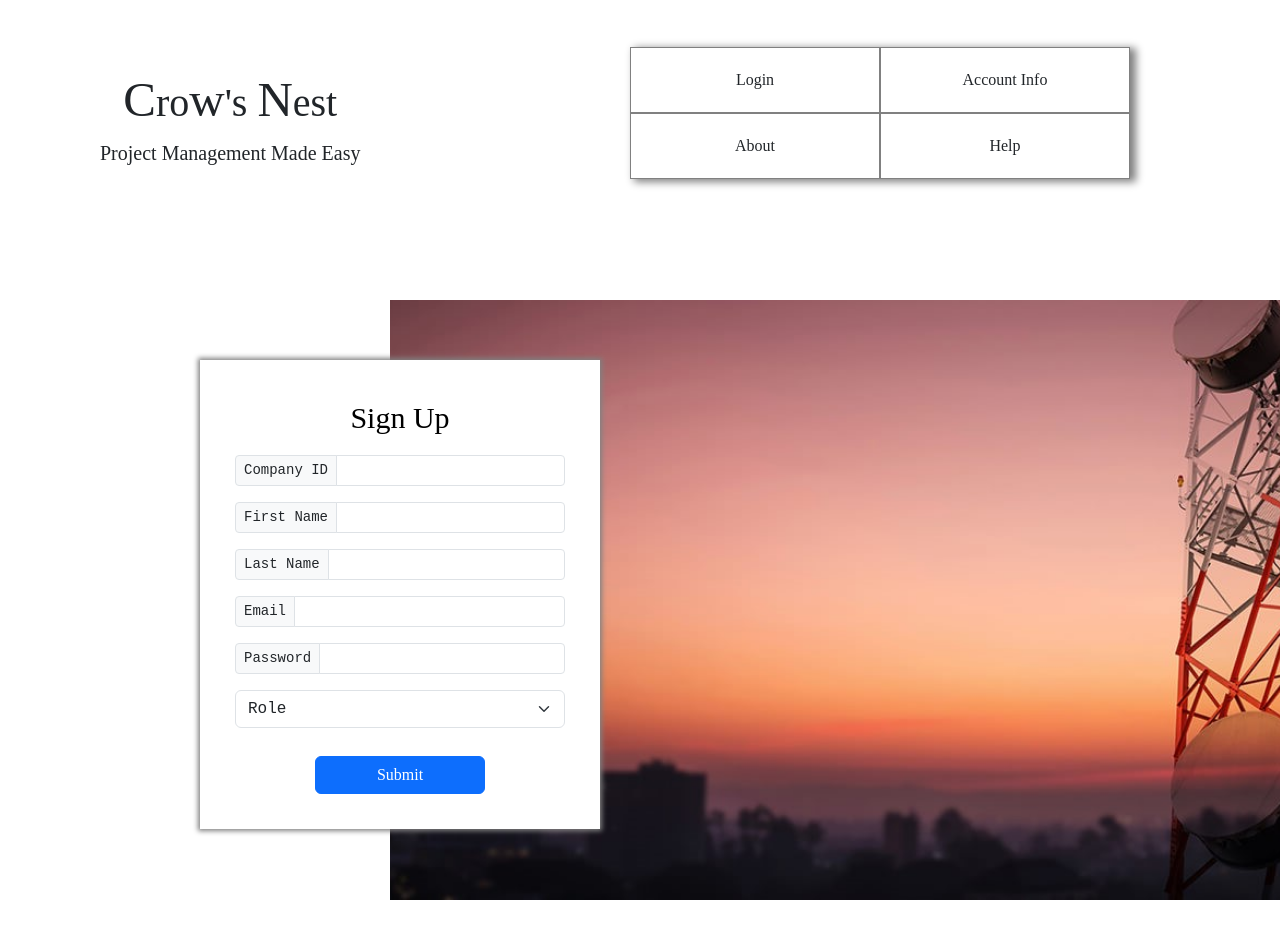
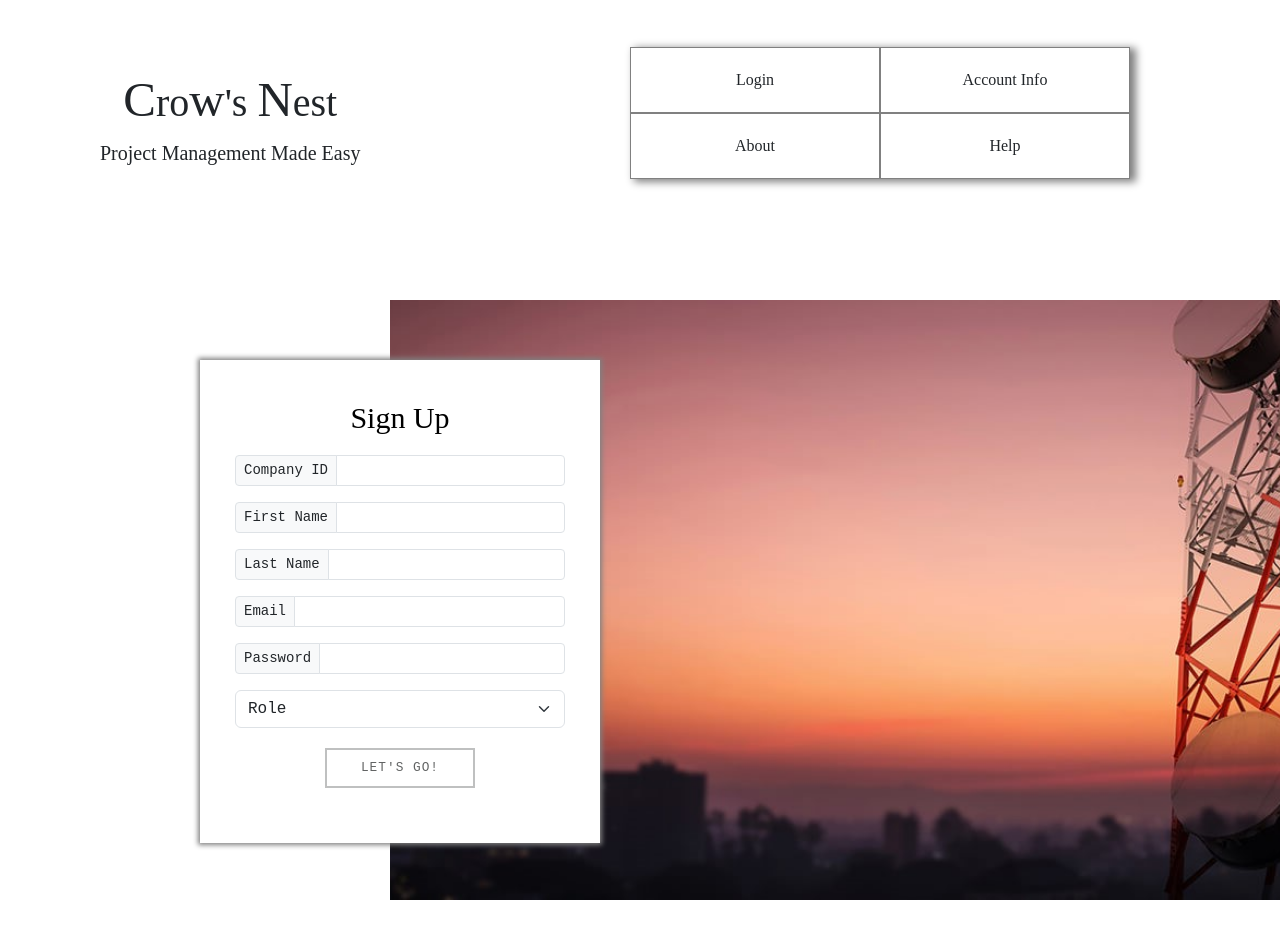
Before and after one commit to Sttorek/crows-nest, a React (Create React App) app: page / in a window 1280 px wide. Shown: the top 938 px of the page. Built offline with nearby package versions, Linux system fonts and the light colour scheme; grey boxes are pictures that could not be loaded; a web font is replaced by a local one.

Commit message:
changed signup button

```diff
--- a/src/App.css
+++ b/src/App.css
@@ -73,7 +73,7 @@ nav {
 }
 
 .signUpCnt div {
-  font-family: 'Courier New', Courier, monospace;
+  font-family: "Courier New", Courier, monospace;
 }
 
 .signUpTitle {
@@ -82,13 +82,68 @@ nav {
 }
 
 .selectMe {
-    font-family: 'Courier New', Courier, monospace;
-
+  font-family: "Courier New", Courier, monospace;
 }
 
-.signUpBtn {
-  margin-top: 28px;
-  width: 170px;
+.button {
+  display: inline-flex;
+  height: 40px;
+  width: 150px;
+  border: 2px solid #bfc0c0;
+  margin: 20px 20px 20px 20px;
+  color: #bfc0c0;
+  text-transform: uppercase;
+  text-decoration: none;
+  font-size: 0.8em;
+  letter-spacing: 1.5px;
+  align-items: center;
+  justify-content: center;
+  overflow: hidden;
+}
+
+.submitt {
+  color: #616363;
+  text-decoration: none;
+  letter-spacing: 1px;
+}
+
+#button-7 {
+  position: relative;
+  overflow: hidden;
+  cursor: pointer;
+}
+
+#button-7 a {
+  position: relative;
+  left: 0;
+  transition: all 0.35s ease-Out;
+}
+
+#dub-arrow {
+  width: 100%;
+  height: 100%;
+  background: #bfc0c0;
+  left: -200px;
+  position: absolute;
+  padding: 0;
+  display: flex;
+  align-items: center;
+  justify-content: center;
+  transition: all 0.35s ease-Out;
+  bottom: 0;
+}
+
+#button-7 img {
+  width: 20px;
+  height: auto;
+}
+
+#button-7:hover #dub-arrow {
+  left: 0;
+}
+
+#button-7:hover a {
+  left: 150px;
 }
 
 .homeImgCnt {
--- a/src/Pages/Homepage/Homepage.js
+++ b/src/Pages/Homepage/Homepage.js
@@ -1,11 +1,11 @@
 import React from "react";
-import towerImg from './towerImg.jpg'
+import towerImg from "./towerImg.jpg";
 
 function Homepage() {
   return (
-    <section className='homeCnt'>
+    <section className="homeCnt">
       <div className="signUpCnt">
-        <p className='signUpTitle'>Sign Up</p>
+        <p className="signUpTitle">Sign Up</p>
 
         <div className="input-group input-group-sm mb-3">
           <span className="input-group-text" id="inputGroup-sizing-sm">
@@ -67,19 +67,32 @@ function Homepage() {
           />
         </div>
 
-        <select className="form-select selectMe" aria-label="Default select example">
+        <select
+          className="form-select selectMe"
+          aria-label="Default select example"
+        >
           <option selected>Role</option>
           <option value="1">Management</option>
           <option value="2">Employee</option>
         </select>
 
-        <button type="button" className="btn btn-primary signUpBtn">Submit</button>
+        <div class="button" id="button-7">
+          <div id="dub-arrow">
+            <img
+              src="https://github.com/atloomer/atloomer.github.io/blob/master/img/iconmonstr-arrow-48-240.png?raw=true"
+              alt=""
+            />
+          </div>
+          <a className='submitt' href="#">Let's Go!</a>
+        </div>
+
+
       </div>
 
       {/* serperate----------------------------------- */}
 
-      <div className='homeImgCnt'>
-        <img className='homeImg' src={ towerImg }/>
+      <div className="homeImgCnt">
+        <img className="homeImg" src={towerImg} />
       </div>
     </section>
   );
```
